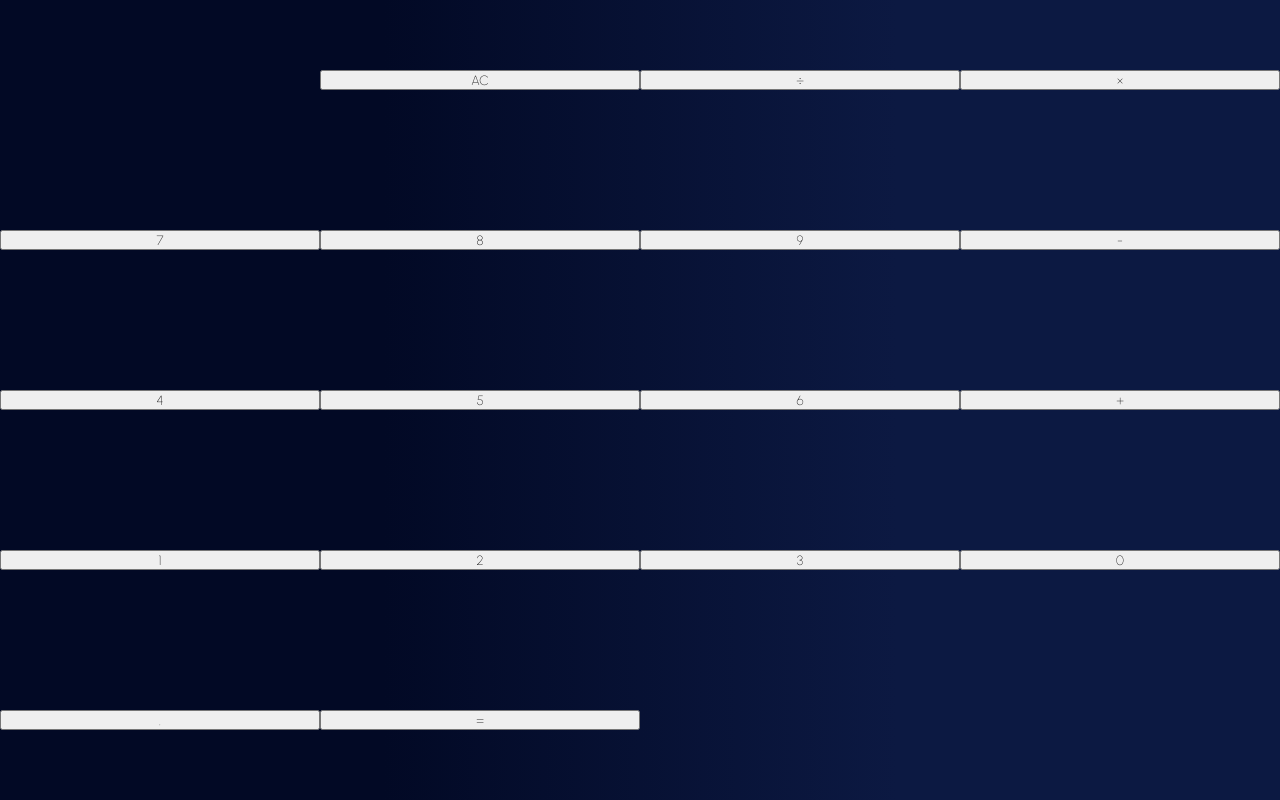
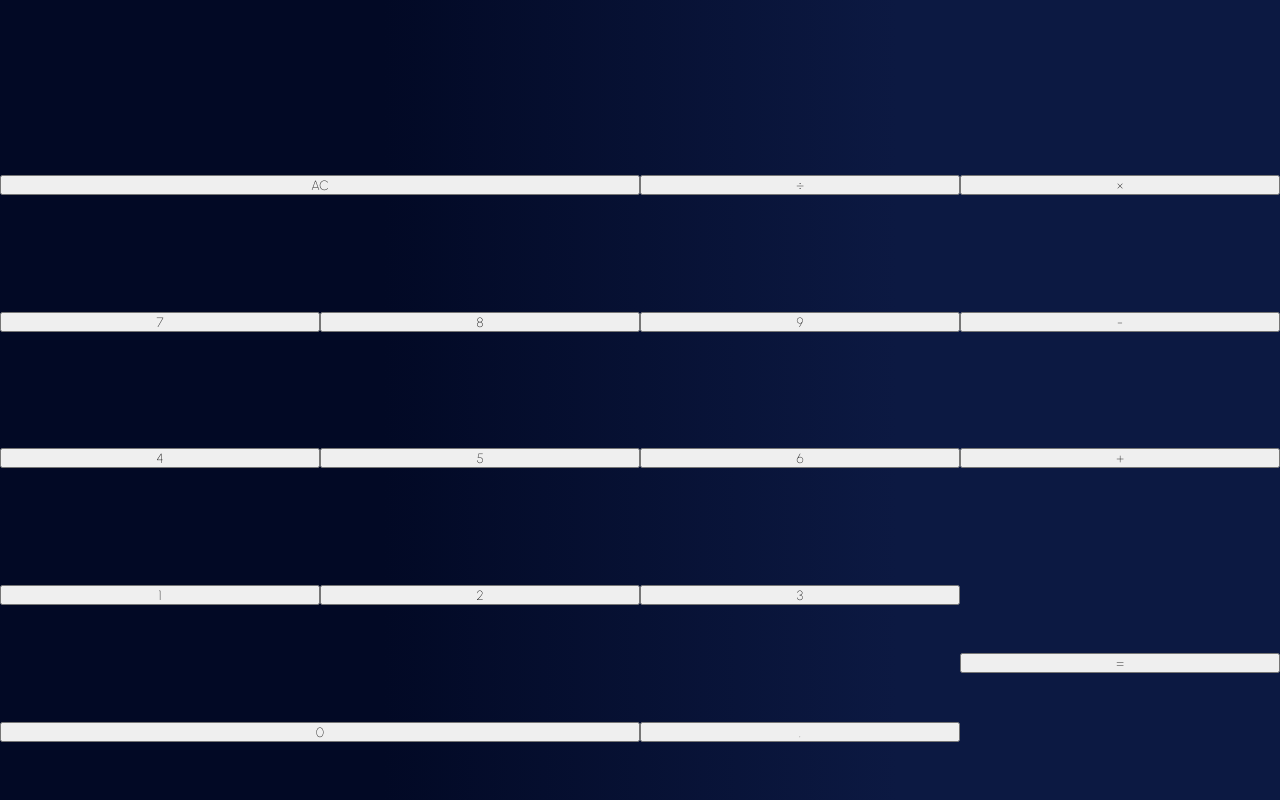
Before and after one commit to AdamDCosta/JS-Calculator, a plain HTML site: page index.html in a window 1280 px wide. Drawn offline with Linux system fonts and the light colour scheme.

Commit message:
calculator buttons in the correct place

```diff
--- a/SCSS/Layout/_calculator-grid.scss
+++ b/SCSS/Layout/_calculator-grid.scss
@@ -8,4 +8,13 @@
   width: 100%;
   justify-content: center;
   align-items: center;
+
+  &__cell--AC, &__cell--zero {
+    grid-column: 1 / 3;
+  }
+
+  &__cell--equals {
+    grid-row: 5 / 7;
+    grid-column: 4 / 5;
+  }
 }
--- a/index.html
+++ b/index.html
@@ -27,9 +27,9 @@
     <button>1</button>
     <button>2</button>
     <button>3</button>
-    <button>0</button>
+    <button class="calculator__cell--equals">=</button>
+    <button class="calculator__cell--zero">0</button>
     <button>.</button>
-    <button>=</button>
   </div>
 
 
```
Also changed, not shown: SCSS/Components/_buttons.scss (added), main.css.
